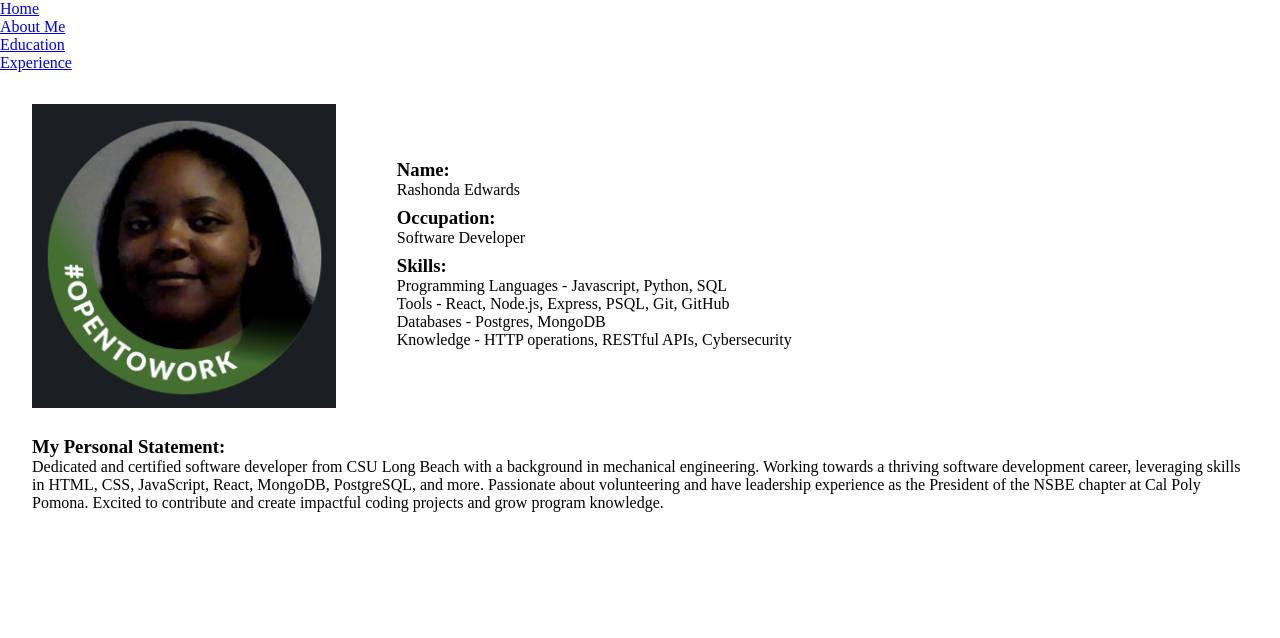
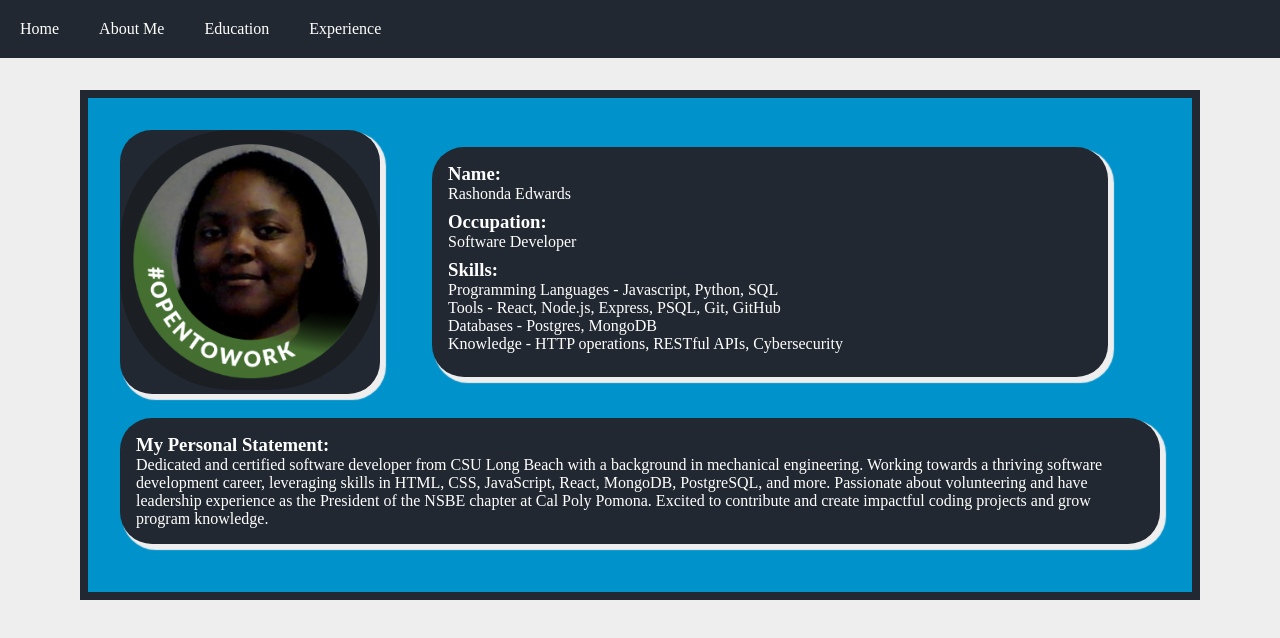
Before and after one commit to rdedwards1124/Portfolio, a React (Create React App) app: page / in a window 1280 px wide. Shown: the top 638 px of the page. Built offline with nearby package versions, Linux system fonts and the light colour scheme.

Commit message:
looking good :D

```diff
--- a/src/App.css
+++ b/src/App.css
@@ -1,30 +1,53 @@
-
 * {
     box-sizing: border-box;
     margin: 0;
     padding: 0;
 }
 
+body {
+    background: #eeeeee;
+}
+
 .Home-Main {
     display: flex;
     align-items: center;
-    /* justify-content: space-between; */
     flex-wrap: wrap;
     margin: 2em;
+    margin-left: 5em;
+    margin-right: 5em;
+    /* max-width: 1000px; */
+    background: #0092ca;
+    /* background: #393e46;  */
+    padding: 2em;
+    border: solid #222831 0.5em;
 }
 
-.Profile-Pic{
+/* .column {
+    border: 1px solid #ddd;
+    padding: 10px;
+} */
+
+.Profile-Pic {
     width: 25%;
     /* margin: 0.5em; */
+    background-color: #222831;
+    box-shadow: 4px 4px 1px 2px #eeeeee;
+    border-radius: 2em;
 }
 
-.Profile-Pic img{
+.Profile-Pic img {
     width: 100%;
+    border-radius: 7em;
 }
 
-.Basic-Info{
+.Basic-Info {
     width: 65%;
-    padding-left: 5%;
+    padding: 1em;
+    margin-left: 5%;
+    background-color: #222831;
+    color: white;
+    box-shadow: 4px 4px 1px 2px #eeeeee;
+    border-radius: 2em;
 }
 
 .Basic-Info ul {
@@ -35,7 +58,28 @@
     padding-bottom: 0.5em;
 }
 
-.Paragraph{
+.Paragraph {
     margin-top: 1.5em;
     margin-bottom: 1em;
+    padding: 1em;
+    background-color: #222831;
+    color: white;
+    box-shadow: 4px 4px 1px 2px #eeeeee;
+    border-radius: 2em;
 }
+
+@media (max-width: 768px) {
+    .Home-Main {
+        display: flex;
+        align-items: center;
+        flex-wrap: wrap;
+        margin: 0.5em;
+        margin-left: 0.5em;
+        margin-right: 0.5em;
+        /* max-width: 1000px; */
+        background: #0092ca;
+        /* background: #393e46;  */
+        padding: 2em;
+        border: solid #222831 0.5em;
+    }
+}
--- a/src/Home.js
+++ b/src/Home.js
@@ -5,10 +5,10 @@ function Home() {
     return (
         <>
             <div className="Home-Main">
-                <div className="Profile-Pic">
+                <div className="Profile-Pic column">
                     <img src={myImage}></img>
                 </div>
-                <div className="Basic-Info">
+                <div className="Basic-Info column">
                     <h3>Name:</h3>
                     <p>Rashonda Edwards</p>
                     <h3>Occupation:</h3>
--- /dev/null
+++ b/src/Navigation.css
@@ -0,0 +1,27 @@
+nav {
+    background-color: #222831;
+    display: flex;
+    list-style: none;
+    padding: 0;
+    text-align: center;
+}
+
+nav ul {
+    list-style: none;
+    padding: 0;
+    margin: 0;
+    display: flex;
+}
+
+nav li {
+    margin: 20px;
+}
+
+.custom-link {
+    color: white;
+    text-decoration: none;
+}
+
+.custom-link:hover {
+    text-decoration: underline;
+}
--- a/src/Navigation.js
+++ b/src/Navigation.js
@@ -1,26 +1,27 @@
-
+import React from 'react';
+import './Navigation.css';
 
 function Navigation (){
     return (
-        <nav>
+        <nav className="nav">
             <ul>
                 <li>
-                    <a href="/" >
+                    <a href="/" className="custom-link">
                         Home
                     </a>
                 </li>
                 <li>
-                    <a href="#" >
+                    <a href="#" className="custom-link">
                         About Me
                     </a>
                 </li>
                 <li>
-                    <a href="#" onClick={()=>{}}>
+                    <a href="#" className="custom-link" onClick={()=>{}}>
                         Education
                     </a>
                 </li>
                 <li>
-                    <a href="#" onClick={()=>{}}>
+                    <a href="#" className="custom-link" onClick={()=>{}}>
                         Experience
                     </a>
                 </li>
```
